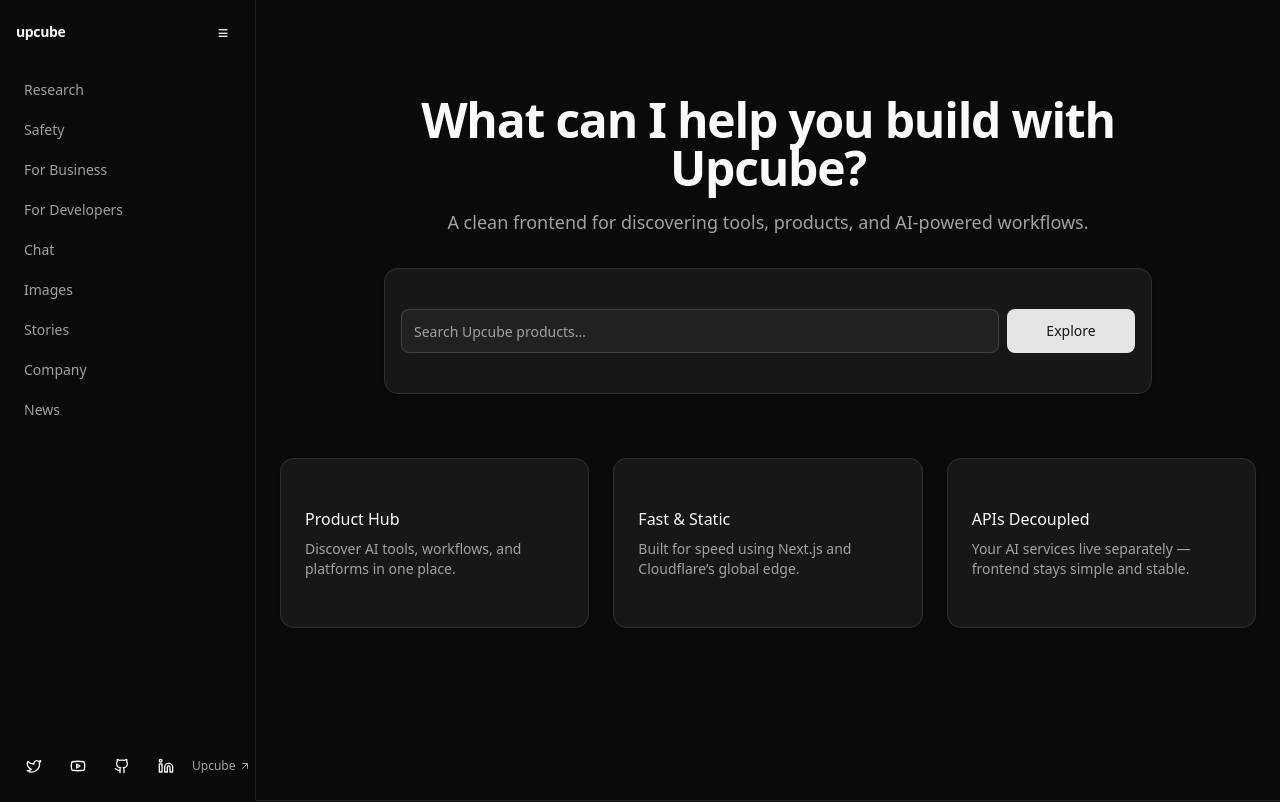
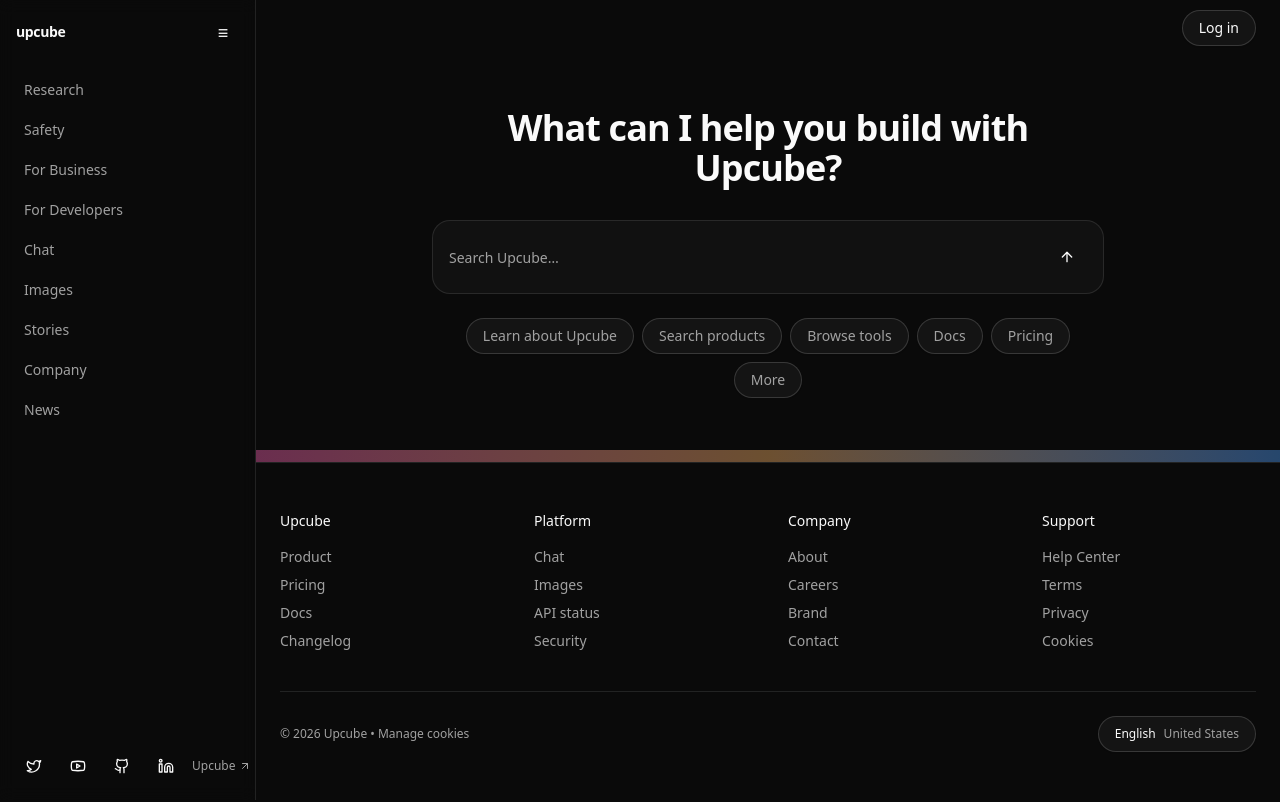
Before and after one commit to shadabchow-ui/upcube-frontend, a Next.js app: page / in a window 1280 px wide. Shown: the top 802 px of the page. Built offline with nearby package versions, Linux system fonts and the light colour scheme.

Commit message:
Update page.tsx

```diff
--- a/app/page.tsx
+++ b/app/page.tsx
@@ -1,64 +1,65 @@
+import Link from 'next/link'
 import { Button } from '@/components/ui/button'
-import { Card, CardContent } from '@/components/ui/card'
-import { Input } from '@/components/ui/input'
+import { ArrowUp } from 'lucide-react'
+
+const chips = [
+  'Learn about Upcube',
+  'Search products',
+  'Browse tools',
+  'Docs',
+  'Pricing',
+  'More',
+]
 
 export default function Home() {
   return (
-    <main className="min-h-dvh bg-background text-foreground">
-      <div className="mx-auto max-w-6xl px-6 py-24">
-        <div className="mx-auto max-w-3xl text-center">
-          <h1 className="text-4xl font-semibold tracking-tight md:text-5xl">
+    <main className="flex flex-1 flex-col">
+      {/* Top-right login */}
+      <div className="flex h-14 items-center justify-end px-6">
+        <Button variant="outline" className="h-9 rounded-full px-4 text-sm" asChild>
+          <Link href="/login">Log in</Link>
+        </Button>
+      </div>
+
+      {/* Center content */}
+      <div className="flex flex-1 items-center justify-center px-6">
+        <div className="w-full max-w-2xl">
+          <h1 className="text-center text-3xl font-semibold tracking-tight md:text-4xl">
             What can I help you build with Upcube?
           </h1>
 
-          <p className="mt-4 text-muted-foreground md:text-lg">
-            A clean frontend for discovering tools, products, and AI-powered workflows.
-          </p>
+          {/* Prompt box */}
+          <form className="mt-8">
+            <div className="flex items-center gap-3 rounded-2xl border bg-muted/30 px-4 py-4">
+              <input
+                className="h-6 flex-1 bg-transparent text-sm outline-none placeholder:text-muted-foreground"
+                placeholder="Search Upcube…"
+                aria-label="Search Upcube"
+              />
+              <Button size="icon" variant="ghost" className="h-10 w-10 rounded-full">
+                <ArrowUp className="h-4 w-4" />
+              </Button>
+            </div>
+          </form>
 
-          <Card className="mt-8">
-            <CardContent className="p-4">
-              <form className="flex flex-col gap-2 sm:flex-row">
-                <Input
-                  placeholder="Search Upcube products…"
-                  className="h-11"
-                />
-                <Button className="h-11 sm:w-32">
-                  Explore
-                </Button>
-              </form>
-            </CardContent>
-          </Card>
-        </div>
-
-        <div className="mx-auto mt-16 grid max-w-5xl gap-6 md:grid-cols-3">
-          <Card>
-            <CardContent className="p-6">
-              <h3 className="font-medium">Product Hub</h3>
-              <p className="mt-2 text-sm text-muted-foreground">
-                Discover AI tools, workflows, and platforms in one place.
-              </p>
-            </CardContent>
-          </Card>
-
-          <Card>
-            <CardContent className="p-6">
-              <h3 className="font-medium">Fast & Static</h3>
-              <p className="mt-2 text-sm text-muted-foreground">
-                Built for speed using Next.js and Cloudflare’s global edge.
-              </p>
-            </CardContent>
-          </Card>
-
-          <Card>
-            <CardContent className="p-6">
-              <h3 className="font-medium">APIs Decoupled</h3>
-              <p className="mt-2 text-sm text-muted-foreground">
-                Your AI services live separately — frontend stays simple and stable.
-              </p>
-            </CardContent>
-          </Card>
+          {/* Chips */}
+          <div className="mt-6 flex flex-wrap justify-center gap-2">
+            {chips.map((c) => (
+              <Button
+                key={c}
+                variant="outline"
+                className="h-9 rounded-full px-4 text-sm text-muted-foreground hover:text-foreground"
+                type="button"
+              >
+                {c}
+              </Button>
+            ))}
+          </div>
         </div>
       </div>
+
+      {/* Bottom gradient bar (OpenAI-ish) */}
+      <div className="h-3 w-full bg-gradient-to-r from-pink-400/40 via-orange-300/40 to-blue-400/40" />
     </main>
   )
 }
```
